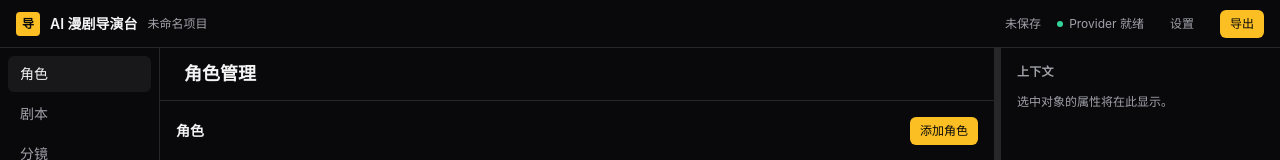
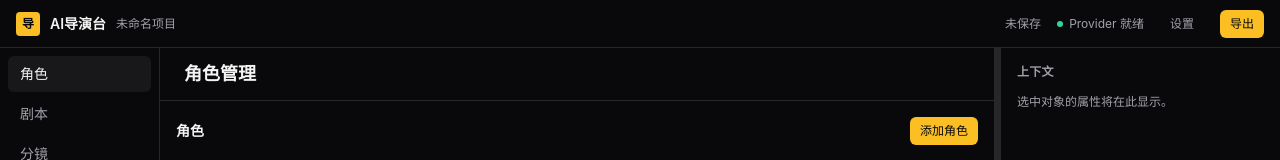
Before and after one commit to MQjehovah/director, a Vue app: page / in a window 1280 px wide. Shown: the top 160 px of the page. Built offline with nearby package versions, Linux system fonts and the light colour scheme.

Commit message:
fix: rename to AI导演台 and wire top bar settings button

```diff
--- a/index.html
+++ b/index.html
@@ -3,7 +3,7 @@
   <head>
     <meta charset="UTF-8" />
     <meta name="viewport" content="width=device-width, initial-scale=1.0" />
-    <title>AI 漫剧导演台</title>
+    <title>AI导演台</title>
   </head>
   <body>
     <div id="app"></div>
--- a/src/components/layout/AppShell.vue
+++ b/src/components/layout/AppShell.vue
@@ -60,7 +60,7 @@ function startResize(e: PointerEvent) {
 
 <template>
   <div class="flex h-screen flex-col overflow-hidden bg-panel text-ink">
-    <TopBar project-name="AI 漫剧导演台" />
+    <TopBar project-name="AI导演台" @settings="activeView = 'settings'" />
 
     <div class="flex min-h-0 flex-1">
       <SideNav :active="activeView" @select="activeView = $event" />
--- a/src/components/layout/TopBar.vue
+++ b/src/components/layout/TopBar.vue
@@ -3,6 +3,10 @@ import { Button } from '../ui'
 
 defineProps<{
   projectName?: string
+}>()
+
+const emit = defineEmits<{
+  (e: 'settings'): void
 }>()
 </script>
 
@@ -26,7 +30,7 @@ defineProps<{
         <span class="h-1.5 w-1.5 rounded-full bg-emerald-400" />
         Provider 就绪
       </span>
-      <Button variant="ghost" size="sm">设置</Button>
+      <Button variant="ghost" size="sm" data-test="topbar-settings" @click="emit('settings')">设置</Button>
       <Button variant="primary" size="sm">导出</Button>
     </div>
   </header>
```
Also changed, not shown: 4 other files (tests, documents, lock files or other folders).
